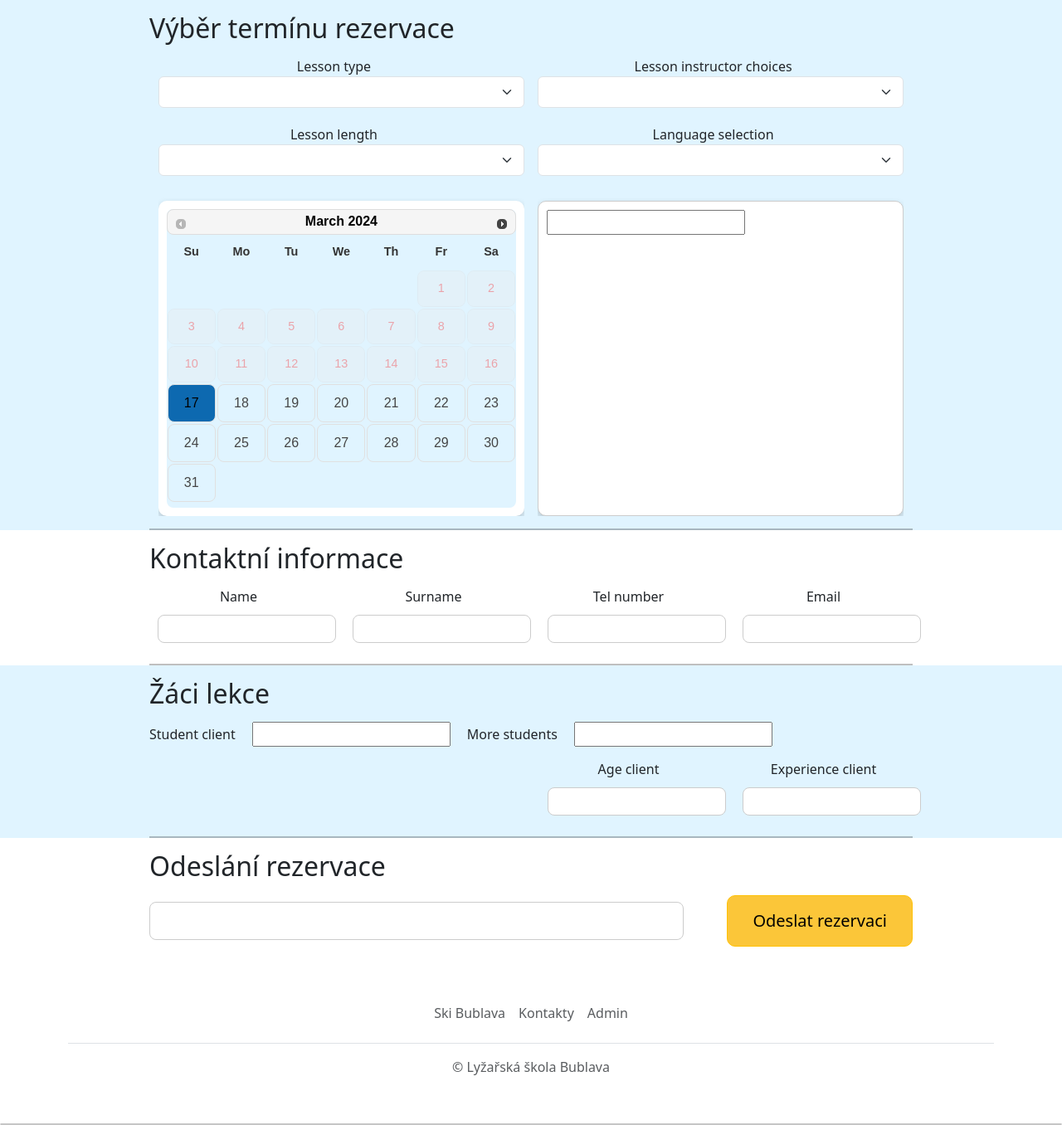
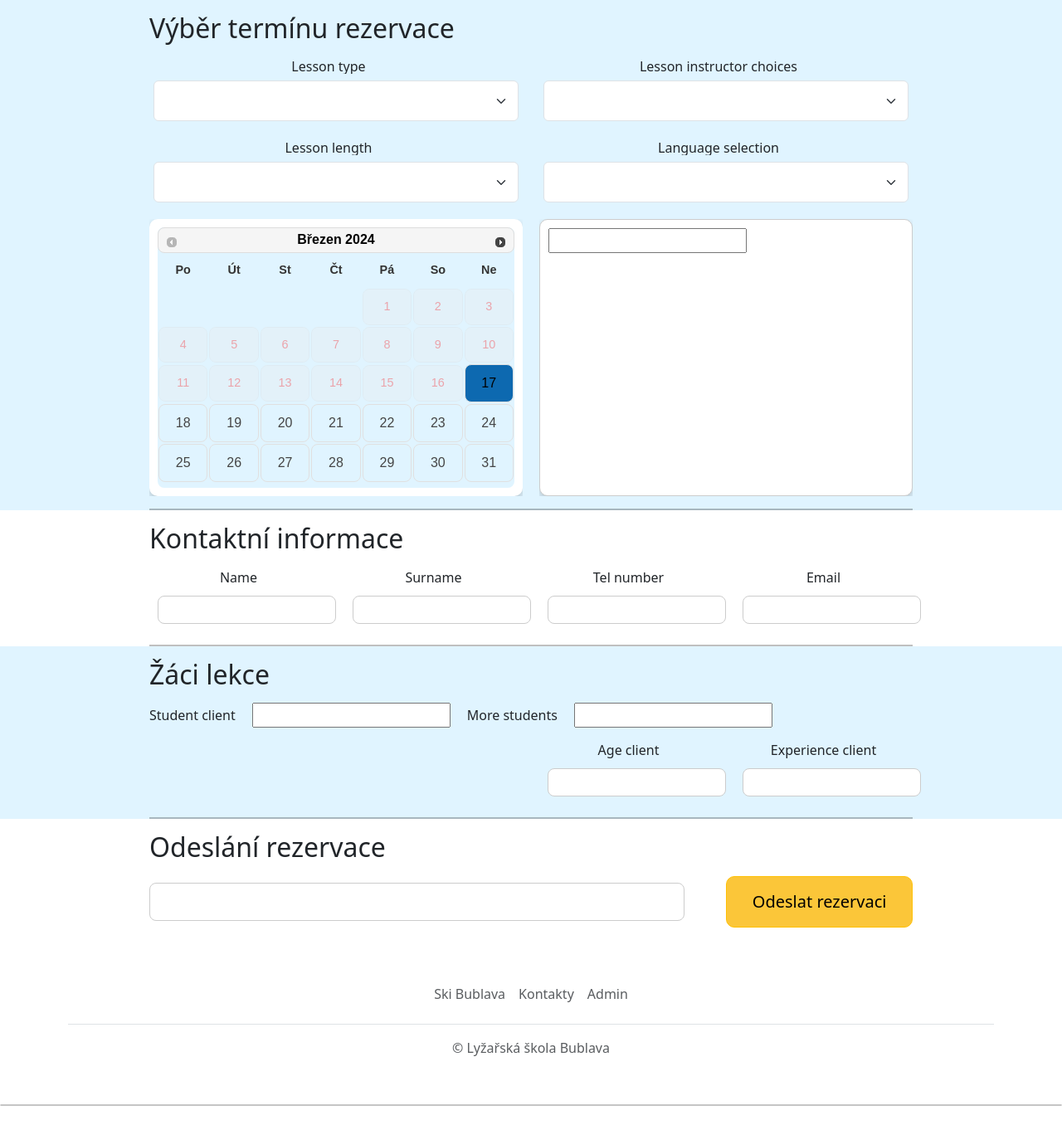
Before and after one commit to petrstipek/Rezervacni_webova_aplikace, a Python web app: template flaskr/templates/blog/user/reservation_page.html in a window 1280 px wide. Shown: the part 137-1493 px from the top of the page at 83% size. After the commit the page ends 1470 px from the top, so only its background shows below. Run offline with Jinja, Linux system fonts and the light colour scheme; the template is opened without the code that fills it: most values are stand-ins (such as "Sample title", 1, 10 or a date in 2020); form fields are guessed from the names that the template uses; some libraries are stand-ins or nearby versions.

Commit message:
main page responsive design, api suggestions

```diff
--- a/flaskr/static/css/style_user.css
+++ b/flaskr/static/css/style_user.css
@@ -300,8 +300,21 @@ hr {
     width: 100%;
 }
 
-.field-container {
-    margin-bottom: 20px;
+
+@media (max-width: 1680px) {
+
+    .global-margin {
+        margin-left: 180px;
+        margin-right: 180px;
+    }
+}
+
+@media (max-width: 1200px) {
+
+    .global-margin {
+        margin-left: 140px !important;
+        margin-right: 140px !important;
+    }
 }
 
 @media (max-width: 1400px) {
@@ -533,22 +507,15 @@ hr {
     flex-direction: column;
     justify-content: flex-start;
     width: 48%;
-    min-height: 50vh;
     overflow: hidden;
 }
 
-@media (max-width: 768px) {
-
-    .left-column,
-    .right-column {
-        width: 100%;
-        min-height: auto;
-        overflow: visible;
-    }
+.right-column {
+    min-height: 334px;
 }
 
 .times-container {
-    max-height: 385px;
+    max-height: 334px;
     overflow-y: scroll;
 }
 
@@ -572,3 +539,318 @@ hr {
     color: red;
     text-align: center;
 }
+
+/*responze*/
+
+.grid-container {
+    display: flex;
+    flex-direction: row;
+    flex-wrap: wrap;
+    justify-content: space-between;
+}
+
+.horizontal-fields-container-header-test {
+    width: 100%;
+    display: flex;
+    justify-content: space-between;
+    flex-wrap: wrap;
+}
+
+.field-container {
+    flex: 1;
+    min-width: 250px;
+}
+
+.left-column,
+.right-column {
+    flex-basis: 49%;
+    max-width: 49%;
+    display: flex;
+    flex-direction: column;
+}
+
+.horizontal-fields-container-header-test .field-container label {
+    margin-right: 10px;
+    display: inline-block;
+    white-space: nowrap;
+}
+
+.horizontal-fields-container-header-test .field-container .form-select {
+    width: calc(100% - 10px);
+}
+
+.horizontal-fields-container-header-test .field-container label {
+    margin-bottom: 8px;
+}
+
+.horizontal-fields-container-header-test {
+    flex: 1;
+    display: flex;
+    justify-content: space-between;
+    margin-right: 10px;
+    box-sizing: border-box;
+}
+
+.horizontal-fields-container-header-test:last-child {
+    margin-right: 0;
+}
+
+.field-container {
+    display: flex;
+    align-items: center;
+    flex: 1;
+}
+
+.grid-container {
+    display: flex;
+    flex-direction: row;
+    justify-content: space-between;
+    align-items: start;
+}
+
+.horizontal-fields-container-header-test {
+    display: flex;
+    width: 48%;
+    justify-content: space-between;
+}
+
+.grid-container {
+    display: flex;
+    flex-direction: row;
+    justify-content: space-between;
+    gap: 20px;
+}
+
+.horizontal-fields-container-header-test {
+    flex: 1;
+    margin-right: 20px;
+}
+
+.horizontal-fields-container-header-test:last-child {
+    margin-right: 0;
+}
+
+.horizontal-fields-group {
+    display: flex;
+    justify-content: space-between;
+    width: 100%;
+}
+
+.horizontal-fields-container-header-test {
+    display: flex;
+    flex: 1;
+    margin-right: 20px;
+}
+
+.horizontal-fields-container-header-test:last-child {
+    margin-right: 0;
+}
+
+.field-container,
+.custom-date-picker-container,
+.times-container {
+    width: 100%;
+}
+
+@media (max-width: 1380px) {
+    .grid-container {
+        gap: 0px;
+    }
+}
+
+.grid-container {
+    display: flex;
+    flex-wrap: wrap;
+    justify-content: space-between;
+}
+
+.left-column,
+.right-column {
+    flex-basis: calc(50% - 10px);
+    max-width: calc(50% - 10px);
+}
+
+@media (max-width: 991px) {
+    .global-margin {
+        margin-left: 100px !important;
+        margin-right: 100px !important;
+    }
+
+    .grid-container {
+        flex-direction: column;
+    }
+
+    .left-column,
+    .right-column {
+        width: 100%;
+        max-width: 100%;
+        margin-bottom: 20px;
+        flex-basis: auto;
+    }
+
+    .left-column:last-child,
+    .right-column:last-child {
+        margin-bottom: 0;
+    }
+}
+
+@media (max-width: 800px) {
+    .horizontal-fields-group {
+        flex-direction: column;
+        width: 100%;
+    }
+
+    .field-container:last-child {
+        margin-bottom: 0;
+    }
+
+    .field-container label,
+    .field-container .form-select {
+        width: 100%;
+    }
+}
+
+.label-class,
+.field-container label {
+    display: block;
+    text-align: center;
+    margin-bottom: 5px;
+}
+
+@media (max-width: 800px) {
+    .horizontal-fields-group {
+        display: flex;
+        flex-direction: column;
+        width: 100%;
+    }
+
+    .horizontal-fields-container-header-test {
+        display: flex;
+        flex-direction: column;
+        width: 100%;
+        align-items: center;
+        margin-bottom: 10px;
+    }
+
+    .field-container {
+        display: flex;
+        flex-direction: column;
+        align-items: center;
+        width: 100%;
+        box-sizing: border-box;
+        margin-bottom: 15px;
+    }
+
+    .field-container label,
+    .field-container .form-select {
+        width: 90%;
+        box-sizing: border-box;
+        margin-bottom: 10px;
+    }
+
+    .field-container:last-child {
+        margin-bottom: 0;
+    }
+
+    .field-container label:last-child,
+    .field-container .form-select:last-child {
+        margin-bottom: 0;
+    }
+
+    .label-class {
+        text-justify: auto;
+    }
+}
+
+@media (max-width: 730px) {
+    .global-margin {
+        margin-right: 50px !important;
+        margin-left: 50px !important;
+    }
+
+    .horizontal-fields-container-info {
+        display: flex;
+        flex-wrap: wrap;
+        justify-content: space-between;
+    }
+
+    .field-container-pi {
+        display: flex;
+        flex-direction: column;
+        width: 48%;
+    }
+
+    .input-field-pi {
+        width: 100%;
+        box-sizing: border-box;
+    }
+
+    .invisible-field {
+        display: none;
+    }
+}
+
+.form-grid {
+    display: flex;
+    flex-wrap: wrap;
+    align-items: center;
+}
+
+.notes-field,
+.submit-reservation-button {
+    flex: 1 1 auto;
+}
+
+.notes-field {
+    margin-right: 0;
+}
+
+@media (min-width: 651px) {
+    .notes-field {
+        margin-right: 50px;
+    }
+}
+
+@media (max-width: 790px) {
+    .form-grid {
+        flex-direction: column;
+    }
+
+    .notes-field,
+    .submit-reservation-button {
+        width: 100%;
+        margin-right: 0;
+    }
+
+    .notes-field {
+        margin-bottom: 10px;
+    }
+
+    .submit-reservation-button {
+        margin-bottom: 0;
+    }
+}
+
+@media (max-width:1240px) {
+    .notes-field {
+        width: 65%;
+    }
+}
+
+@media (max-width:1050px) {
+    .notes-field {
+        width: 55%;
+    }
+}
+
+@media (max-width:790px) {
+    .notes-field {
+        width: 100%;
+    }
+}
+
+@media (max-width:615px) {
+    .invisible-field {
+        display: none;
+    }
+}
--- a/flaskr/static/js/reservation.js
+++ b/flaskr/static/js/reservation.js
@@ -76,6 +76,7 @@ $(document).ready(function () {
 
         if (lessonType === 'individual' && instructorId) {
             $.ajax({
+                ///reservations-api/lessons/instructorid/available-times
                 url: '/reservations-api/get-available-times/individual/' + instructorId,
                 type: 'GET',
                 success: function (data) {
@@ -89,6 +90,7 @@ $(document).ready(function () {
             });
         } else if (lessonType === 'group') {
             $.ajax({
+                //reservations-api/lessons/available-times
                 url: '/reservations-api/get-available-times/group',
                 type: 'GET',
                 success: function (data) {
@@ -204,9 +206,32 @@ $(document).ready(function () {
         document.querySelector('.times-container').innerHTML = timesHtml;
     }
 
+    $.datepicker.regional['cs'] = {
+        closeText: 'Zavřít',
+        prevText: '&#x3C;Dříve',
+        nextText: 'Později&#x3E;',
+        currentText: 'Nyní',
+        monthNames: ['Leden', 'Únor', 'Březen', 'Duben', 'Květen', 'Červen',
+            'Červenec', 'Srpen', 'Září', 'Říjen', 'Listopad', 'Prosinec'],
+        monthNamesShort: ['Led', 'Úno', 'Bře', 'Dub', 'Kvě', 'Čvn',
+            'Čvc', 'Srp', 'Zář', 'Říj', 'Lis', 'Pro'],
+        dayNames: ['Neděle', 'Pondělí', 'Úterý', 'Středa', 'Čtvrtek', 'Pátek', 'Sobota'],
+        dayNamesShort: ['Ne', 'Po', 'Út', 'St', 'Čt', 'Pá', 'So'],
+        dayNamesMin: ['Ne', 'Po', 'Út', 'St', 'Čt', 'Pá', 'So'],
+        weekHeader: 'Tyd',
+        dateFormat: 'dd.mm.yy',
+        firstDay: 1,
+        isRTL: false,
+        showMonthAfterYear: false,
+        yearSuffix: ''
+    };
+
+    $.datepicker.setDefaults($.datepicker.regional['cs']);
+
     $('#datepicker').datepicker({
         dateFormat: 'yy-mm-dd',
         minDate: 0,
+        firstDay: 1,
         onSelect: function (dateText) {
             selectedDate = dateText;
             $("input[name='date']").val(dateText);
--- a/flaskr/static/js/reservation_admin_check.js
+++ b/flaskr/static/js/reservation_admin_check.js
@@ -14,6 +14,7 @@ $(document).ready(function () {
         var reservation_tel_number = $('#reservation_tel_number').val();
 
         var baseUrl = "/reservations-api/get-reservation-details/";
+        //reservations-api/reservation/detail/
         var url = baseUrl;
 
         if (reservationId) {
--- a/flaskr/static/js/reservation_check.js
+++ b/flaskr/static/js/reservation_check.js
@@ -5,6 +5,7 @@ $(document).ready(function () {
         var reservationId = $('#reservation_id').val();
 
         $.ajax({
+            ///reservations-api/reservation
             url: "reservations-api/get-reservation/" + reservationId,
             type: "GET",
             success: function (data) {
@@ -55,6 +56,7 @@ $(document).ready(function () {
 
             $.ajax({
                 url: "/reservations-api/delete-reservation-by-code/" + reservationId,
+                //reservations-api/reservations/reservation whatever
                 type: "DELETE",
                 beforeSend: function (xhr) {
                     xhr.setRequestHeader("X-CSRFToken", csrfToken);
--- a/flaskr/templates/base_user.html
+++ b/flaskr/templates/base_user.html
@@ -39,8 +39,8 @@
                             <a href="{{ url_for('information.instructors_page') }}" class="nav-link px-2 {{ 'active' if active_page == 'instructors' else '' }}">Instruktoři</a>
                         </li>
                     </ul>
-                    <div class="d-none d-lg-block">
-                        <a href="{{ url_for('reservations.reservation_check') }}" class="btn btn-warning button-right-margin btn-select-reservation" role="button">Správa rezervace</a>
+                    <div class="ml-auto">
+                        <a href="{{ url_for('reservations.reservation_check') }}" class="btn btn-warning btn-select-reservation" role="button">Správa rezervace</a>
                     </div>
                 </div>
             </nav>
--- a/flaskr/templates/blog/user/reservation_page.html
+++ b/flaskr/templates/blog/user/reservation_page.html
@@ -8,6 +8,11 @@
     <script src="https://code.jquery.com/jquery-3.6.0.min.js"></script>
     <script src="https://code.jquery.com/ui/1.12.1/jquery-ui.js"></script>
     <script src="https://www.google.com/recaptcha/api.js"></script>
+
+
+    <script src="https://code.jquery.com/ui/1.12.1/jquery-ui.js"></script>
+    <script src="https://code.jquery.com/ui/1.12.1/i18n/jquery-ui-i18n.min.js"></script>
+    <script src="https://cdnjs.cloudflare.com/ajax/libs/jqueryui/1.12.1/i18n/jquery-ui-i18n.min.js"></script>
 
     <script>
         function onSubmit(token) {document.getElementById("reservation-form").submit();}
@@ -26,11 +31,10 @@
         <div class="global-margin">
             <h2 class="h2-headers">Výběr termínu rezervace</h2>
             <div class="grid-container">
-                <!-- First Column -->
-                <div class="left-column">
-                    <div class="horizontal-fields-container-header">
+                <div class="horizontal-fields-group">
+                    <div class="horizontal-fields-container-header-test">
                         <div class="field-container d-flex align-items-center">
-                            <label for="lesson_type" class="me-2 no-wrap">{{ form.lesson_type.label }}</label>
+                            <label for="lesson_type" class="me-2 no-wrap label-class">{{ form.lesson_type.label }}</label>
                             {{ form.lesson_type(id="lesson_type", class="form-select") }}
                         </div>
                         <div class="field-container d-flex align-items-center">
@@ -38,23 +42,25 @@
                             {{ form.lesson_length(id="lesson_length", class="form-select") }}
                         </div>
                     </div>
+                    <div class="horizontal-fields-container-header-test">
+                        <div class="field-container d-flex align-items-center">
+                            <label for="lesson_instructor_choices" class="me-2 no-wrap">{{ form.lesson_instructor_choices.label }}</label>
+                            {{ form.lesson_instructor_choices(id="lesson_instructor", class="form-select") }}
+                        </div>
+                        <div class="field-container d-flex align-items-center">
+                            <label for="language_selection" class="me-2 no-wrap">{{ form.language_selection.label }}</label>
+                            {{ form.language_selection(id="language_selection", class="form-select") }}
+                        </div>
+                    </div>
+                </div>
+                <!-- First Column -->
+                <div class="left-column">
                     <div class="custom-date-picker-container">
                         <div id="datepicker" data-available-times-ind="{{ available_times_ind }}" data-available-times-group="{{ available_times_group }}"></div>
                     </div>
                 </div>
-
                 <!-- Second Column -->
                 <div class="right-column">
-                    <div class="horizontal-fields-container-header">
-                        <div class="field-container d-flex align-items-center">
-                            <label for="lesson_instructor_choices" class="me-2">{{ form.lesson_instructor_choices.label }}</label>
-                            {{ form.lesson_instructor_choices(id="lesson_instructor", class="form-select") }}
-                        </div>
-                        <div class="field-container d-flex align-items-center">
-                            <label for="language_selection" class="me-2">{{ form.language_selection.label }}</label>
-                            {{ form.language_selection(id="language_selection", class="form-select") }}
-                        </div>
-                    </div>
                     <div class="times-container">
                         {{ form.time_reservation }}
                     </div>
@@ -181,10 +187,9 @@
     <section class="section-grey last-section" id="reservation_send">
         <div class="global-margin">
             <h2 class="h2-headers">Odeslání rezervace</h2>
-            <div class="form-row">
+            <div class="form-grid">
                 {{ form.note(class="notes-field") }}
-                <!--{{ form.submit(class="btn btn-warning btn btn-lg btn-send-reservation") }}-->
-                <button class="g-recaptcha btn btn-warning btn btn-lg btn-send-reservation"
+                <button class="submit-reservation-button g-recaptcha btn btn-warning btn btn-lg btn-send-reservation"
                 data-sitekey="6LdmUpQpAAAAALHcMy_U6mDJ78OJuptLW9muSk23"
                 data-callback='onSubmit'
                 data-action='submit'
```
Also changed, not shown: other parts of flaskr/static/css/style_user.css (+0 -39 lines), flaskr/administration/services.py (+4 -4 lines), instance/database.sqlite.
